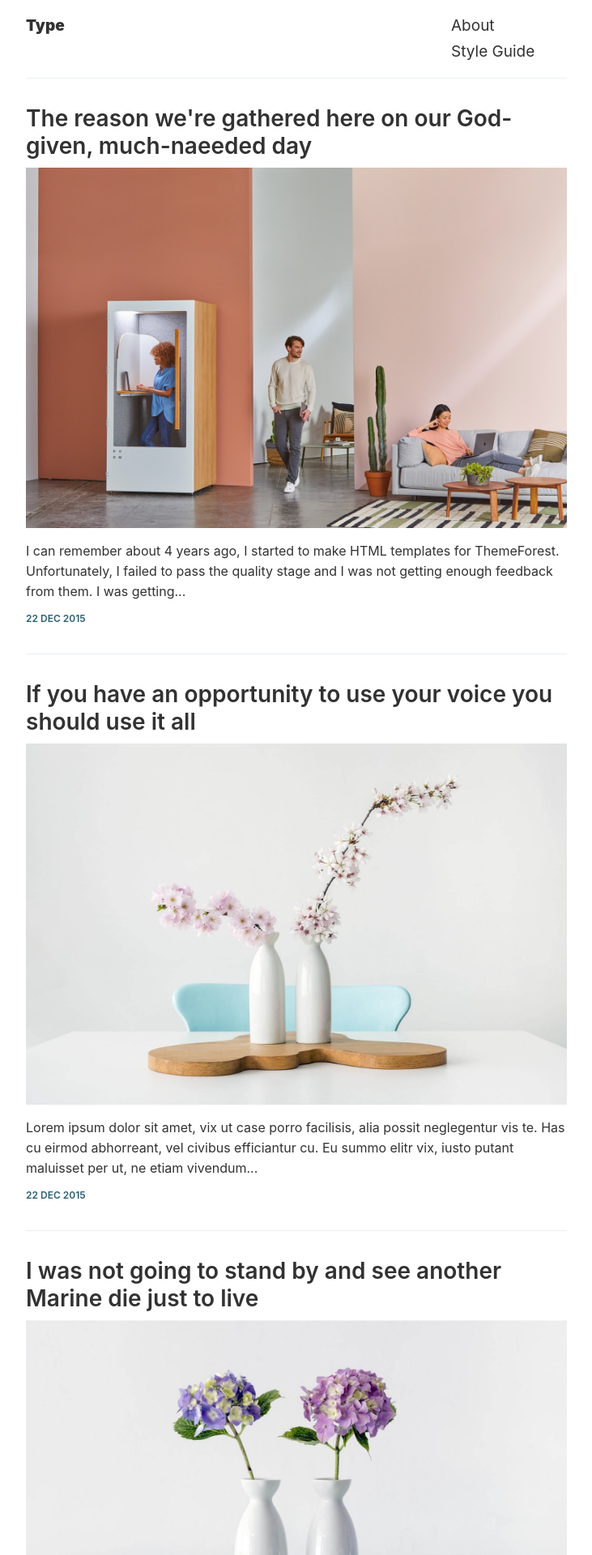
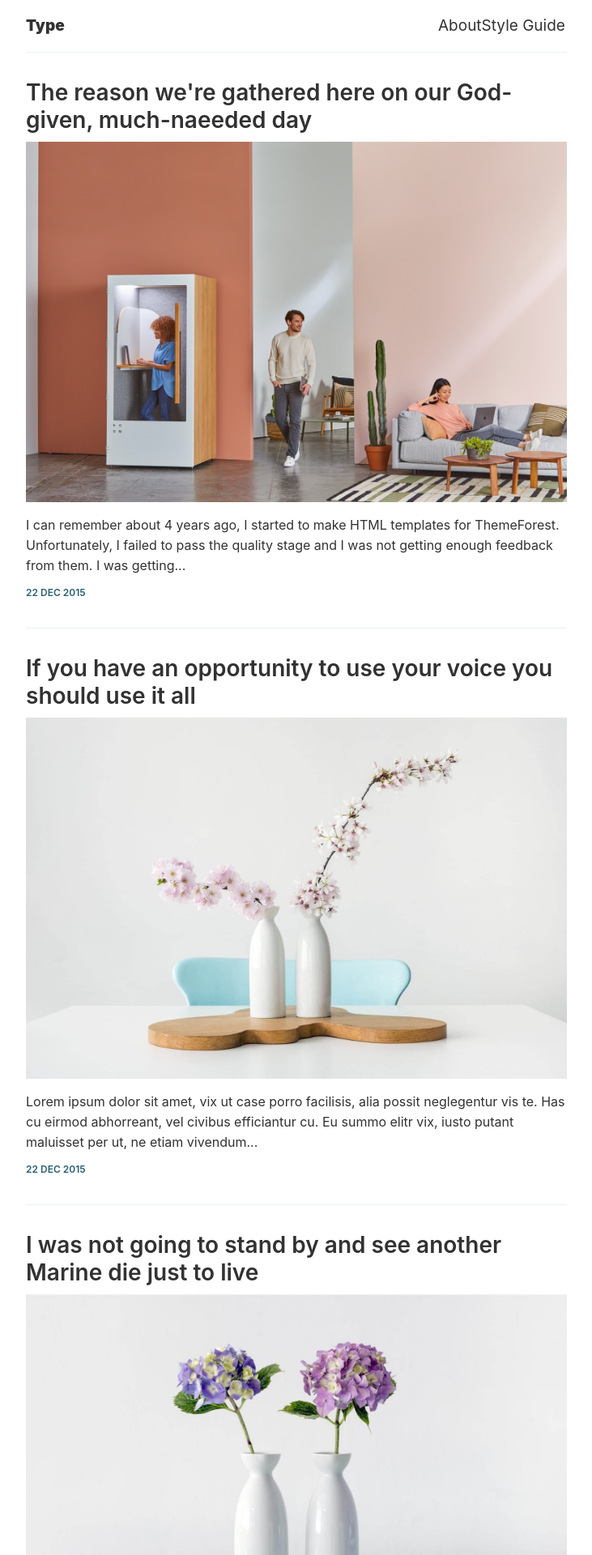
Before and after one commit to wiltruong/portfolio_v1, a Jekyll site: the page built from index.html, in a window 1280 px wide. Shown: the top 1920 px of the page at 81% size, without its empty margins (274-1005 px from the left). Built offline with Jekyll 4.4.1, drawn with Linux system fonts in a browser that asks for light colours; the list of posts is cut into pages by our own code.

Commit message:
Update header.html

```diff
--- a/_includes/header.html
+++ b/_includes/header.html
@@ -11,9 +11,7 @@
             </div>
           </div>
 
-                    <div class='o-grid__col o-grid__col--1-4-s'>
             {% include navigation.html %}
-          </div>
 
       </div>
     </div>
```
